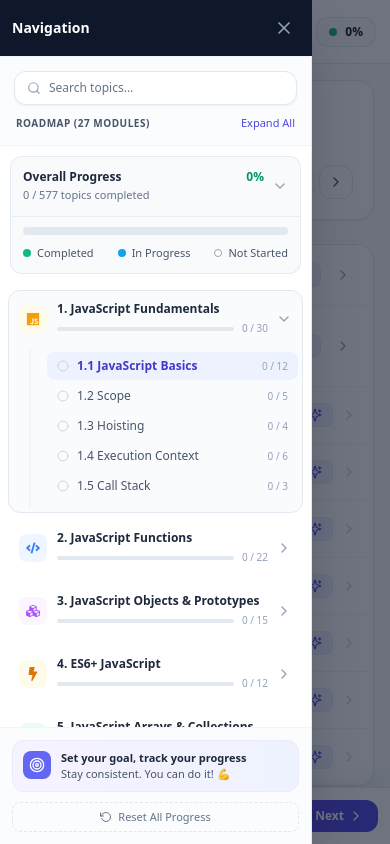
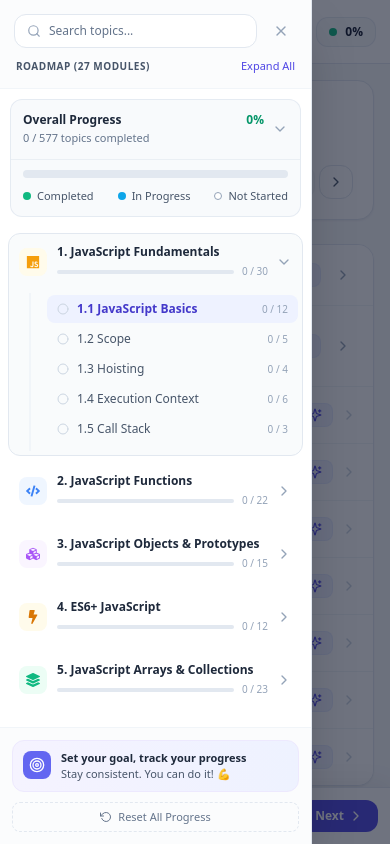
Before and after one commit to Ashish-onGit/React-JS-Interview-Roadmap, a React (Vite) app: page /roadmap/javascript-fundamentals/javascript-basics in a window 390 px wide. Both pictures are taken after a click on the button 30 px from the left and 31 px from the top of the page. Shown: the top 844 px of the page. Built offline with nearby package versions, Linux system fonts and the light colour scheme.

Commit message:
style: Remove redundant Navigation header from mobile drawer

```diff
--- a/src/components/MobileSidebar.jsx
+++ b/src/components/MobileSidebar.jsx
@@ -1,5 +1,4 @@
 import React, { useEffect } from "react";
-import { FiX } from "react-icons/fi";
 import SidebarContent from "./SidebarContent";
 
 export default function MobileSidebar({ isOpen, onClose, onOpenSearch, onOpenResetModal }) {
@@ -33,18 +32,6 @@ export default function MobileSidebar({ isOpen, onClose, onOpenSearch, onOpenRes
       <div className="fixed inset-0" onClick={onClose} aria-hidden="true" />
 
       <div className="relative w-4/5 max-w-xs bg-white h-full shadow-2xl flex flex-col z-10 animate-in slide-in-from-left duration-200">
-        <div className="p-3 border-b border-slate-100 flex items-center justify-between bg-slate-900 text-white">
-          <span className="font-semibold text-sm">Navigation</span>
-          <button
-            type="button"
-            onClick={onClose}
-            className="p-1.5 text-slate-400 hover:text-white rounded-lg hover:bg-slate-800 transition-colors"
-            aria-label="Close menu"
-          >
-            <FiX className="w-5 h-5" />
-          </button>
-        </div>
-
         <div className="flex-1 overflow-hidden">
           <SidebarContent
             onOpenSearch={() => {
@@ -56,6 +43,7 @@ export default function MobileSidebar({ isOpen, onClose, onOpenSearch, onOpenRes
               onOpenResetModal();
             }}
             onItemClick={onClose}
+            onClose={onClose}
           />
         </div>
       </div>
--- a/src/components/SidebarContent.jsx
+++ b/src/components/SidebarContent.jsx
@@ -8,14 +8,15 @@ import {
   FiCircle,
   FiTarget,
   FiRotateCcw,
-  FiChevronsLeft
+  FiChevronsLeft,
+  FiX
 } from "react-icons/fi";
 import { ROADMAP_DATA } from "../data/roadmap";
 import { useProgress } from "../hooks/useProgress";
 import ProgressBar from "./ProgressBar";
 import CategoryIcon from "./CategoryIcon";
 
-export default function SidebarContent({ onOpenSearch, onOpenResetModal, onItemClick, onCollapse }) {
+export default function SidebarContent({ onOpenSearch, onOpenResetModal, onItemClick, onCollapse, onClose }) {
   const { categoryId, sectionId } = useParams();
   const navigate = useNavigate();
   const { getCategoryStats, getSectionStats, overallStats } = useProgress();
@@ -72,10 +73,11 @@ export default function SidebarContent({ onOpenSearch, onOpenResetModal, onItemC
     <div className="flex flex-col h-full bg-white border-r border-slate-200">
       {/* Search & Global Controls Header */}
       <div className="p-3.5 border-b border-slate-100 space-y-2.5 bg-slate-50/50">
+        <div className="flex items-center gap-2">
           <button
             type="button"
             onClick={onOpenSearch}
-          className="w-full flex items-center justify-between px-3 py-2 text-xs text-slate-500 bg-white hover:bg-slate-50 rounded-xl border border-slate-200 shadow-sm transition-all focus:outline-none focus:ring-2 focus:ring-indigo-500/20"
+            className="flex-1 flex items-center justify-between px-3 py-2 text-xs text-slate-500 bg-white hover:bg-slate-50 rounded-xl border border-slate-200 shadow-xs transition-all focus:outline-none focus:ring-2 focus:ring-indigo-500/20"
           >
             <div className="flex items-center gap-2">
               <FiSearch className="w-3.5 h-3.5 text-slate-400" />
@@ -85,6 +87,18 @@ export default function SidebarContent({ onOpenSearch, onOpenResetModal, onItemC
               Ctrl + K
             </kbd>
           </button>
+          {onClose && (
+            <button
+              type="button"
+              onClick={onClose}
+              className="p-2 text-slate-400 hover:text-slate-700 hover:bg-slate-200/70 rounded-xl transition-colors shrink-0"
+              aria-label="Close drawer"
+              title="Close drawer"
+            >
+              <FiX className="w-4 h-4" />
+            </button>
+          )}
+        </div>
 
         <div className="flex items-center justify-between text-xs text-slate-500 px-0.5">
           <span className="font-semibold text-slate-600 uppercase tracking-wider text-[10px]">
```
Lines whose indentation alone changed are shown as unchanged.
